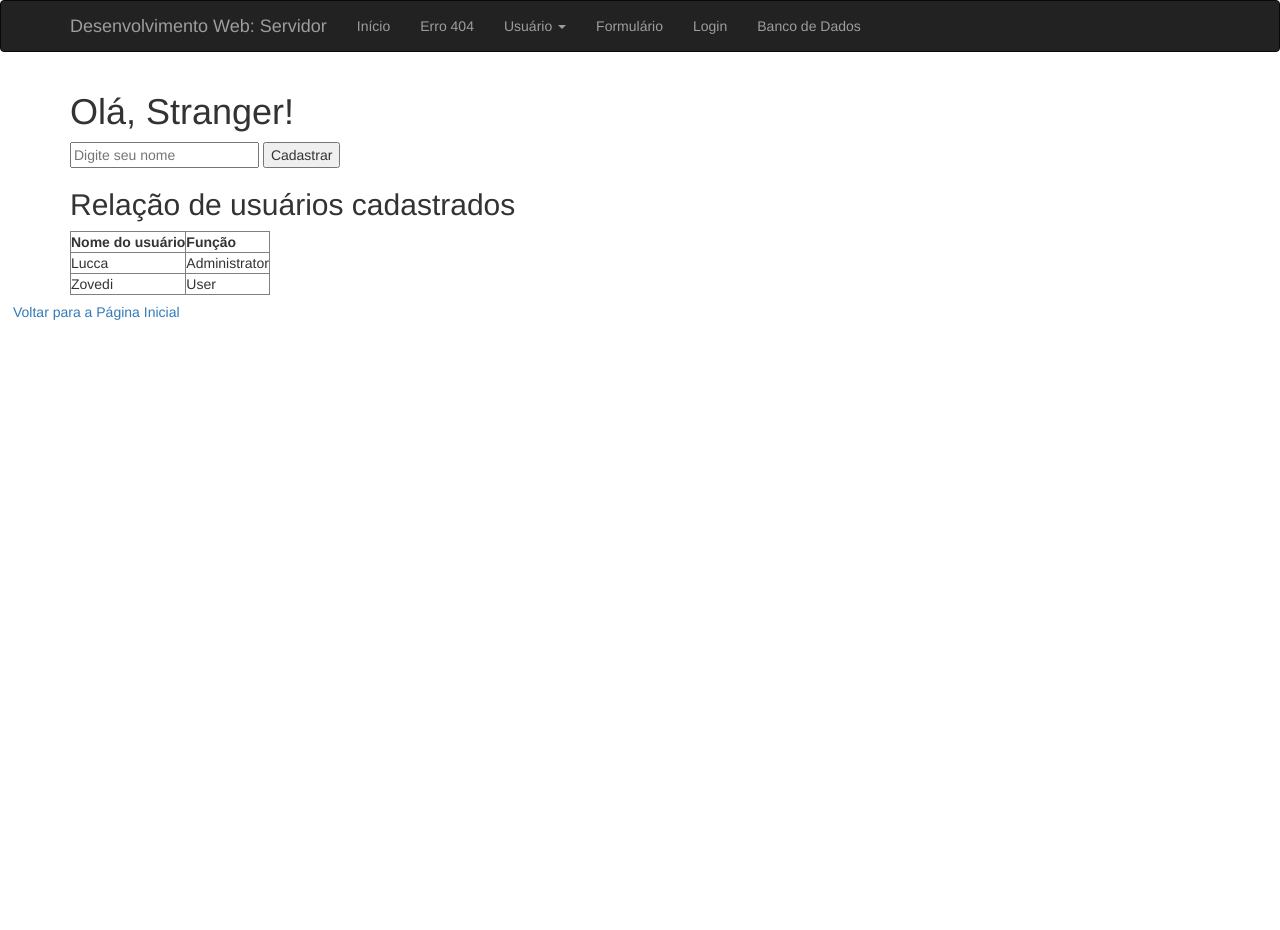
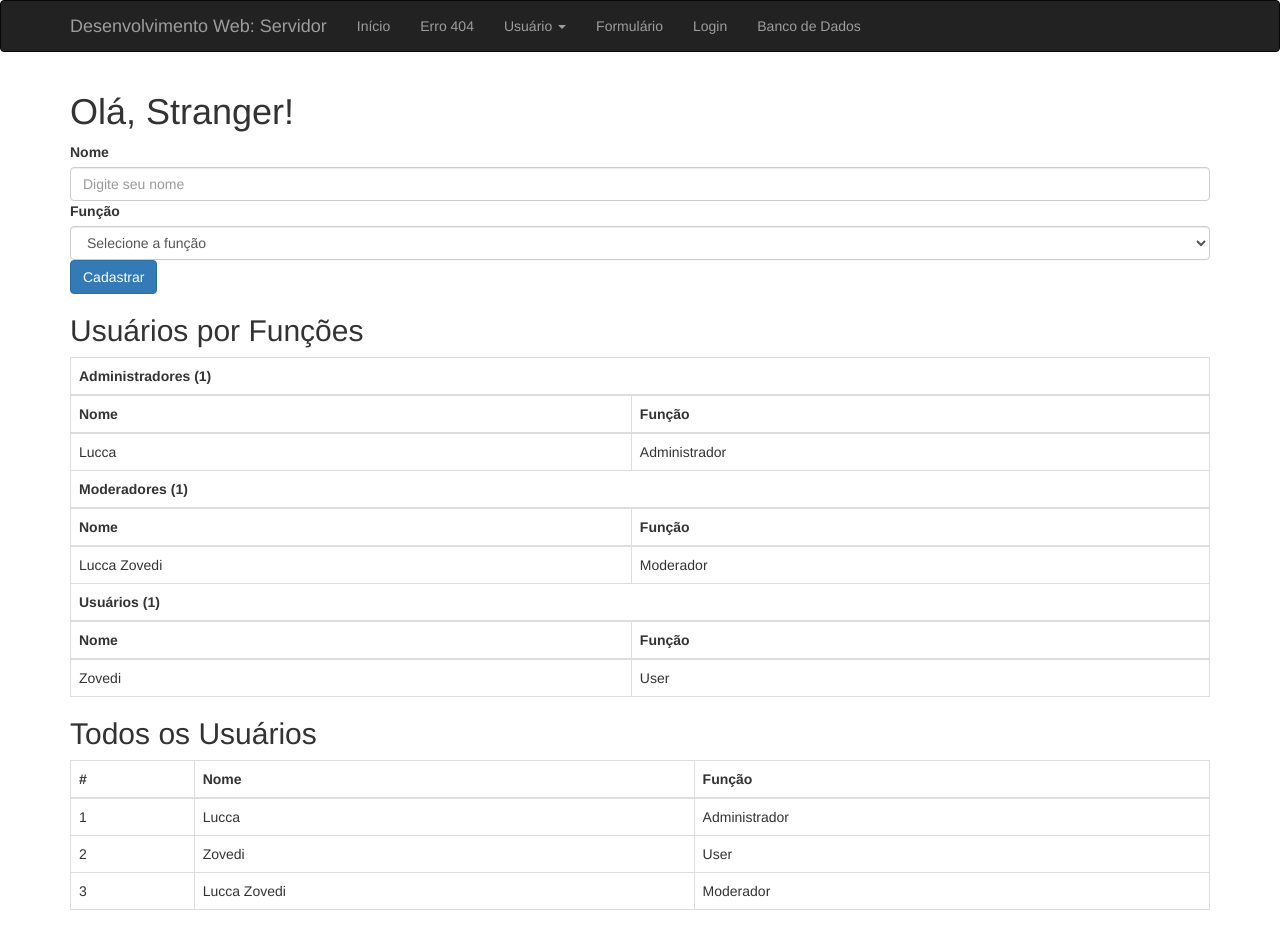
Before and after one commit to luccazovedi/flask-bootstrap, a Flask app: page /listausuario in a window 1280 px wide. Before the commit the page ends 320 px from the top, so only its background shows below. Run offline with Flask 3, Linux system fonts and the light colour scheme; some libraries are stand-ins or nearby versions.

Commit message:
Formulario - Banco de Dados

```diff
--- a/flaskbootstrap.py
+++ b/flaskbootstrap.py
@@ -78,22 +78,30 @@ def login():
 def loginResponse(usuario):
     return render_template('loginResponse.html', usuario=usuario)
 
+usuarios = [
+    {"nome": "Lucca", "funcao": "Administrador"},
+    {"nome": "Zovedi", "funcao": "User"},
+    {"nome": "Lucca Zovedi", "funcao": "Moderador"},
+]
+
 @app.route("/listausuario", methods=["GET", "POST"])
 def listausuario():
     nome = None
+    funcao = None
+
     if request.method == "POST":
         nome = request.form.get("nome")
-        if nome:
-            # usamos a lista global 'usuarios'
-            usuarios.append({"nome": nome, "funcao": "User"})
-    return render_template("listausuario.html", nome=nome, usuarios=usuarios)
+        funcao = request.form.get("funcao")
 
-# Lista global de usuários
-usuarios = [
-    {"nome": "Lucca", "funcao": "Administrator"},
-    {"nome": "Zovedi", "funcao": "User"},
-]
+        if nome and funcao:
+            usuarios.append({"nome": nome, "funcao": funcao})
 
+    return render_template(
+        "listausuario.html",
+        nome=nome,
+        funcao=funcao,
+        usuarios=usuarios
+    )
 
 # Executar
 if __name__ == '__main__':
--- a/templates/listausuario.html
+++ b/templates/listausuario.html
@@ -6,29 +6,95 @@
 <div class="container mt-5">
     <h1>Olá, {% if nome %}{{ nome }}{% else %}Stranger{% endif %}!</h1>
 
-    <form method="POST">
-        <input type="text" name="nome" placeholder="Digite seu nome">
-        <button type="submit">Cadastrar</button>
+    <form method="POST" class="mb-4">
+        <div class="mb-3">
+            <label for="nome" class="form-label">Nome</label>
+            <input type="text" id="nome" class="form-control" name="nome" placeholder="Digite seu nome" required>
+        </div>
+
+        <div class="mb-3">
+            <label for="funcao" class="form-label">Função</label>
+            <select id="funcao" name="funcao" class="form-control" required>
+                <option value="">Selecione a função</option>
+                <option value="Administrador">Administrador</option>
+                <option value="Moderador">Moderador</option>
+                <option value="User">User</option>
+            </select>
+        </div>
+
+        <button type="submit" class="btn btn-primary mt-3">Cadastrar</button>
     </form>
 
     {% if nome %}
-        <p style="color:green;">Usuário {{ nome }} adicionado com sucesso!</p>
+        <div class="alert alert-success">
+            Usuário <strong>{{ nome }}</strong> adicionado como <strong>{{ funcao }}</strong> com sucesso!
+        </div>
     {% endif %}
 
-    <h2>Relação de usuários cadastrados</h2>
-    <table border="1">
+    <h2 class="mt-4">Usuários por Funções</h2>
+    <table class="table table-bordered mt-3">
+        <!-- Administradores -->
+        <thead class="table-primary">
+            <tr><th colspan="2">Administradores ({{ usuarios | selectattr('funcao', 'equalto', 'Administrador') | list | length }})</th></tr>
+            <tr><th>Nome</th><th>Função</th></tr>
+        </thead>
+        <tbody>
+            {% for u in usuarios if u.funcao == "Administrador" %}
+            <tr><td>{{ u.nome }}</td><td>{{ u.funcao }}</td></tr>
+            {% else %}
+            <tr><td colspan="2"><i>Nenhum administrador cadastrado</i></td></tr>
+            {% endfor %}
+        </tbody>
+
+        <!-- Moderadores -->
+        <thead class="table-warning">
+            <tr><th colspan="2">Moderadores ({{ usuarios | selectattr('funcao', 'equalto', 'Moderador') | list | length }})</th></tr>
+            <tr><th>Nome</th><th>Função</th></tr>
+        </thead>
+        <tbody>
+            {% for u in usuarios if u.funcao == "Moderador" %}
+            <tr><td>{{ u.nome }}</td><td>{{ u.funcao }}</td></tr>
+            {% else %}
+            <tr><td colspan="2"><i>Nenhum moderador cadastrado</i></td></tr>
+            {% endfor %}
+        </tbody>
+
+        <!-- Usuários -->
+        <thead class="table-success">
+            <tr><th colspan="2">Usuários ({{ usuarios | selectattr('funcao', 'equalto', 'User') | list | length }})</th></tr>
+            <tr><th>Nome</th><th>Função</th></tr>
+        </thead>
+        <tbody>
+            {% for u in usuarios if u.funcao == "User" %}
+            <tr><td>{{ u.nome }}</td><td>{{ u.funcao }}</td></tr>
+            {% else %}
+            <tr><td colspan="2"><i>Nenhum usuário cadastrado</i></td></tr>
+            {% endfor %}
+        </tbody>
+    </table>
+    <h2 class="mt-5">Todos os Usuários</h2>
+    <table class="table table-bordered mt-3">
+        <thead class="table-dark">
             <tr>
-            <th>Nome do usuário</th>
+                <th>#</th>
+                <th>Nome</th>
                 <th>Função</th>
             </tr>
+        </thead>
+        <tbody>
             {% for u in usuarios %}
             <tr>
+                <td>{{ loop.index }}</td>
                 <td>{{ u.nome }}</td>
                 <td>{{ u.funcao }}</td>
             </tr>
+            {% else %}
+            <tr>
+                <td colspan="3"><i>Nenhum usuário cadastrado</i></td>
+            </tr>
             {% endfor %}
+        </tbody>
     </table>
+
 </div>
-  <a href="{{ url_for('index') }}" class="btn btn-link">Voltar para a Página Inicial</a>
-
 {% endblock %}
```
Lines whose indentation alone changed are shown as unchanged.
